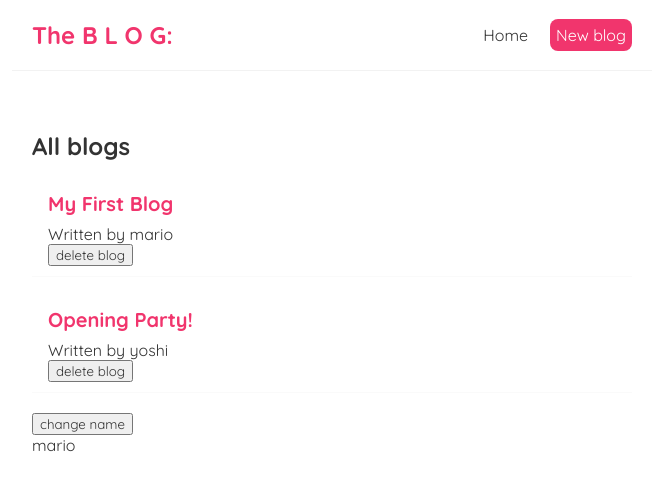
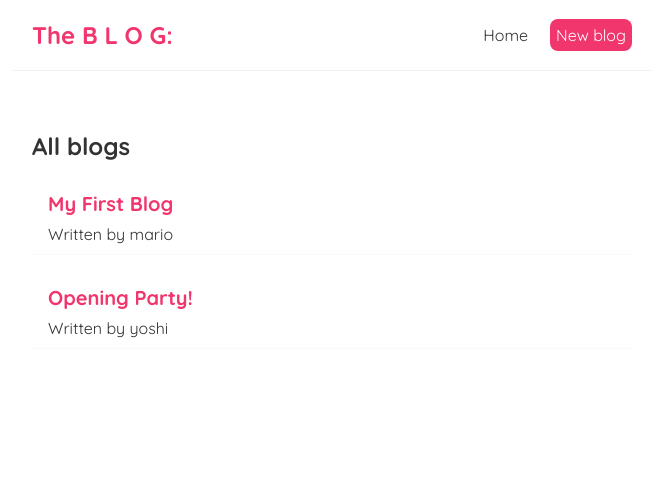
Before and after one commit to Ishan-Rawat/React-App, a React (Create React App) app: page / in a window 1280 px wide. Shown: the top 490 px of the page, without its empty margins (308-971 px from the left). Built offline with nearby package versions, Linux system fonts and the light colour scheme; data requests are answered from the project's data file.

Commit message:
deleted delete blog functionality and change name func

```diff
--- a/src/BlogList.js
+++ b/src/BlogList.js
@@ -1,5 +1,5 @@
-const BlogList = ({blogs, title, handleDelete}) => {
-    //Now, we are accepting the handle delete function as a prop.
+const BlogList = ({blogs, title}) => {
+
     return (
         <div className="blog-list">
             <h2> {title} </h2>
@@ -7,7 +7,6 @@ const BlogList = ({blogs, title, handleDelete}) => {
                 <div className="blog-preview" key={blog.id}>
                     <h2>{blog.title}</h2>
                     <p>Written by {blog.author}</p>
-                    <button onClick={() => handleDelete(blog.id)}>delete blog</button>
                 </div>
             ))}
         </div>
--- a/src/Home.js
+++ b/src/Home.js
@@ -5,12 +5,6 @@ const Home = () => {
 
     const [blogs, setBlogs] = useState(null);
 
-    const [name, setName] = useState('mario');
-
-    const handleDelete = (id) => {
-        const newBlogs = blogs.filter(blog => blog.id !== id);
-        setBlogs(newBlogs);
-    }
 
     useEffect(() => {
         fetch('http://localhost:8000/blogs')
@@ -25,23 +19,8 @@ const Home = () => {
 
     return (
         <div className="home">
-            {/**When we ran the code of the previous commit we got the error: cannot map null
-             * This is because, remember that we are passign the list of blogs as a prop and runnign the map function on the list in the Bloglist component
-             * For a few milliseconds when the fetch method has not updated the state with the blogs it has fetched, the blog list consists of Null (that we initialised it with)
-             * Which gets sent as a prop to the bloglist component, and this leads to the above mentioned error.
-             *
-             * To fix this, we will perform dynamic checking and wait till we get a value for blogs and then only output the BlogList component
-             * We do this in the following manner: (notice that the BlogList component has been enclosed within curly braces)
-             */}
-            {blogs && <BlogList blogs={blogs} title={ "All blogs"} handleDelete={handleDelete}/>}
-            {/**After this change it starts working, but why?
-             * What we are doing here is called conditional templating
-             * In the expression we have created using the && operator the LHS is evaluated first and if it evaluates to false then it just ignores the RHS, thus nothing is outputed
-             * In the start when blogs is null, null evalutes to false in JS, thus the RHS is ignored
-             * But when the state updates and blogs is no longer null, the RHS is evaluated and outputted.
-             */}
-            <button onClick={() => setName('Solid snake')}>change name</button>
-            <p>{name}</p>
+            {blogs && <BlogList blogs={blogs} title={ "All blogs"} />}
+
         </div>
      );
 }
```
